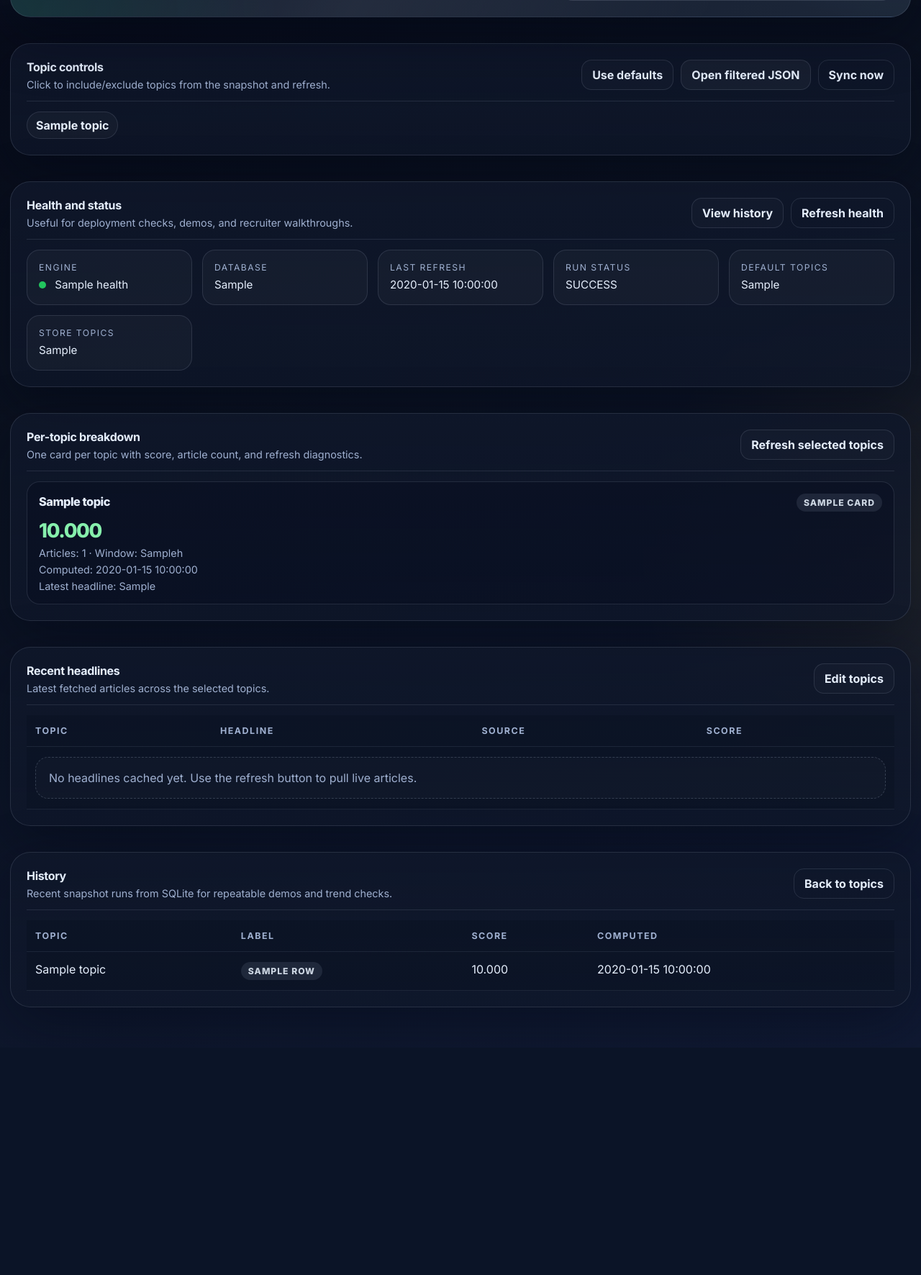
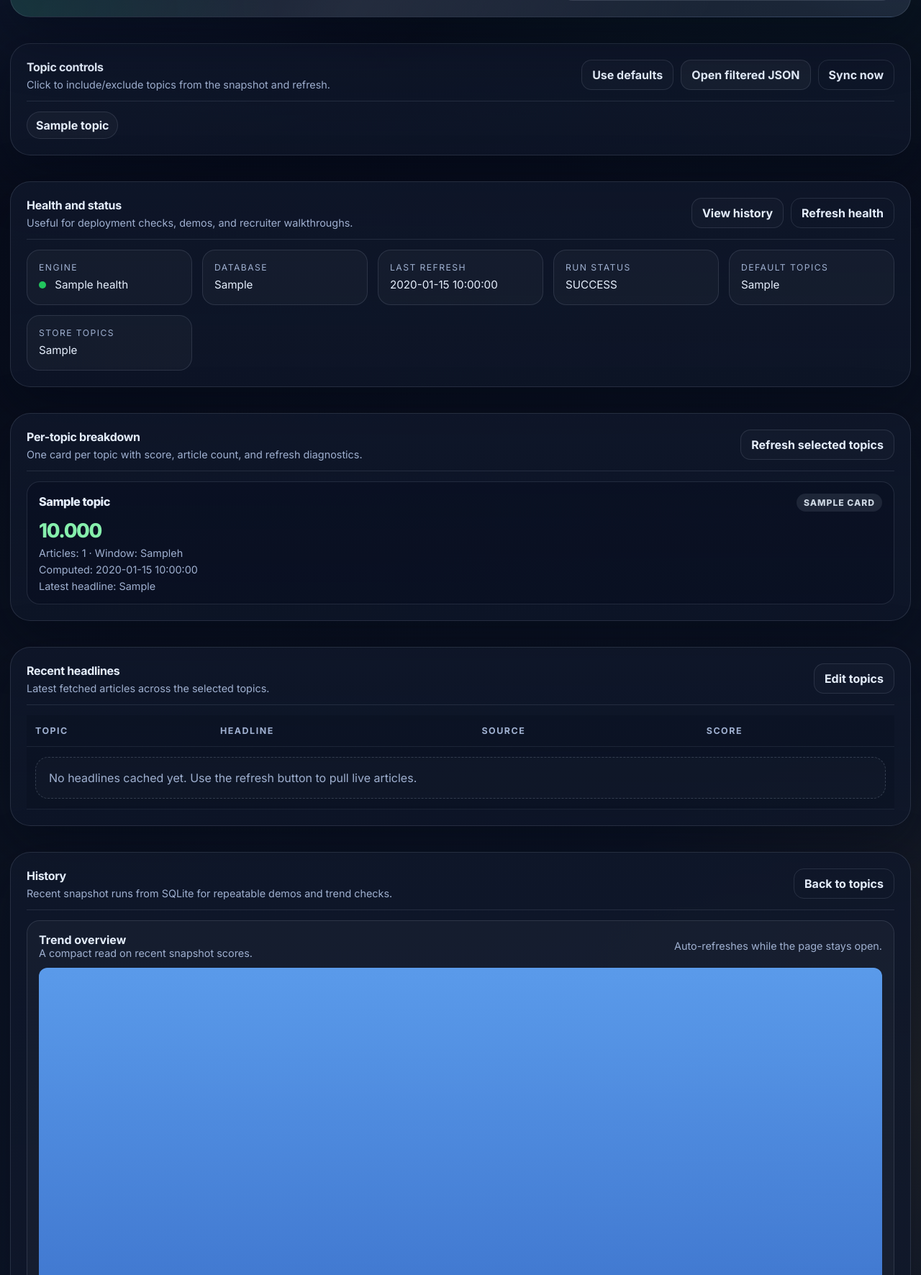
Before and after one commit to Flamechargerr/market-sentiment-engine, a Flask app: template templates/sentiment.html in a window 1280 px wide. Shown: the part 508-2280 px from the top of the page at 72% size. Before the commit the page ends 1908 px from the top, so only its background shows below. Run offline with Flask 3, Linux system fonts and the light colour scheme; the template is opened without the code that fills it: most values are stand-ins (such as "Sample title", 1, 10 or a date in 2020).

Commit message:
feat: add live trend view to dashboard

```diff
--- a/templates/sentiment.html
+++ b/templates/sentiment.html
@@ -179,6 +179,39 @@
   .history-shell[hidden] {
     display: none !important;
   }
+  .trend-panel {
+    display: grid;
+    gap: 12px;
+    margin-bottom: 14px;
+    padding: 16px;
+    border-radius: 18px;
+    border: 1px solid rgba(148, 163, 184, 0.18);
+    background: rgba(255, 255, 255, 0.03);
+  }
+  .trend-bars {
+    display: grid;
+    grid-template-columns: repeat(auto-fit, minmax(24px, 1fr));
+    align-items: end;
+    gap: 8px;
+    min-height: 120px;
+  }
+  .trend-bar {
+    min-height: 20px;
+    border-radius: 12px 12px 8px 8px;
+    background: linear-gradient(180deg, rgba(96, 165, 250, 0.92), rgba(37, 99, 235, 0.68));
+  }
+  .trend-bar.negative {
+    background: linear-gradient(180deg, rgba(251, 113, 133, 0.92), rgba(239, 68, 68, 0.68));
+  }
+  .trend-bar.neutral {
+    background: linear-gradient(180deg, rgba(148, 163, 184, 0.78), rgba(100, 116, 139, 0.68));
+  }
+  .trend-label {
+    margin-top: 8px;
+    font-size: 0.75rem;
+    color: var(--muted);
+    text-align: center;
+  }
   .mini-note {
     color: var(--muted);
     font-size: 0.9rem;
@@ -286,11 +319,11 @@
         <h3 class="section-title" style="margin-bottom: 6px;">Topic controls</h3>
         <div class="mini-note">Click to include/exclude topics from the snapshot and refresh.</div>
       </div>
-        <div class="toolbar-actions">
-          <button class="button ghost" type="button" onclick="selectDefaultTopics()">Use defaults</button>
-          <button class="button" type="button" onclick="openSnapshotForSelection()">Open filtered JSON</button>
-          <button class="button subtle" type="button" onclick="refreshSnapshot()">Sync now</button>
-        </div>
+      <div class="toolbar-actions">
+        <button class="button ghost" type="button" onclick="selectDefaultTopics()">Use defaults</button>
+        <button class="button" type="button" onclick="openSnapshotForSelection()">Open filtered JSON</button>
+        <button class="button subtle" type="button" onclick="refreshSnapshot()">Sync now</button>
+      </div>
       </div>
     <div class="divider" style="margin: 14px 0;"></div>
     <div class="chips" id="topic-chips">
@@ -442,6 +475,31 @@
       </div>
     </div>
     <div class="divider" style="margin: 14px 0;"></div>
+    <div class="trend-panel">
+      <div class="toolbar">
+        <div>
+          <strong>Trend overview</strong>
+          <div class="mini-note">A compact read on recent snapshot scores.</div>
+        </div>
+        <div class="mini-note">Auto-refreshes while the page stays open.</div>
+      </div>
+      <div class="trend-bars">
+        {% for row in history or [] %}
+          {% set magnitude = ((row.score or 0.0) | abs) %}
+          {% set height = 20 + (magnitude * 100) %}
+          <div>
+            <div
+              class="trend-bar {% if row.score < 0 %}negative{% elif row.score > 0.15 %}positive{% else %}neutral{% endif %}"
+              style="height: {{ height|round(0) }}px;"
+              title="{{ row.topic }} · {{ row.overall_label or row.label }} · {{ '%.3f'|format(row.score or 0.0) }}">
+            </div>
+            <div class="trend-label">{{ row.topic }}</div>
+          </div>
+        {% else %}
+          <div class="empty-state">No historical trend data yet. Run a refresh to populate this view.</div>
+        {% endfor %}
+      </div>
+    </div>
     <table class="table content-table">
       <thead>
         <tr>
@@ -478,6 +536,7 @@
 <script>
 let selectedTopics = new Set({{ selected_topics | tojson }});
 const defaultTopics = {{ default_topics | tojson }};
+let autoRefreshTimer = null;
 
 function currentTopicList() {
   return Array.from(selectedTopics);
@@ -576,6 +635,15 @@ function toggleHistory() {
   }
 }
 
+function scheduleAutoRefresh() {
+  if (autoRefreshTimer) {
+    clearInterval(autoRefreshTimer);
+  }
+  autoRefreshTimer = setInterval(() => {
+    refreshSnapshot(false);
+  }, 60000);
+}
+
 function scrollToSection(id) {
   const section = document.getElementById(id);
   if (section) {
@@ -584,5 +652,6 @@ function scrollToSection(id) {
 }
 
 syncTopicChips();
+scheduleAutoRefresh();
 </script>
 {% endblock %}
```
Also changed, not shown: README.md.
